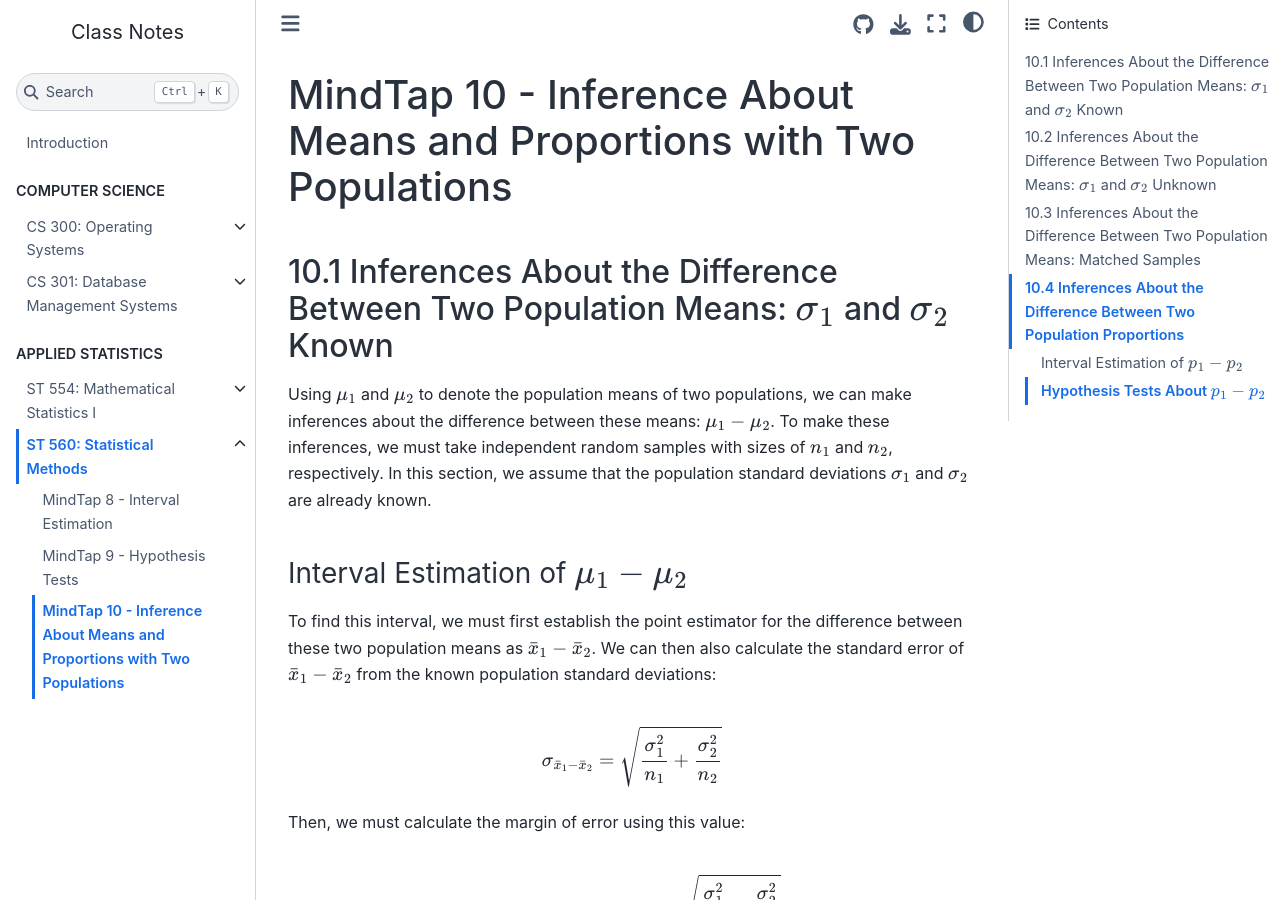
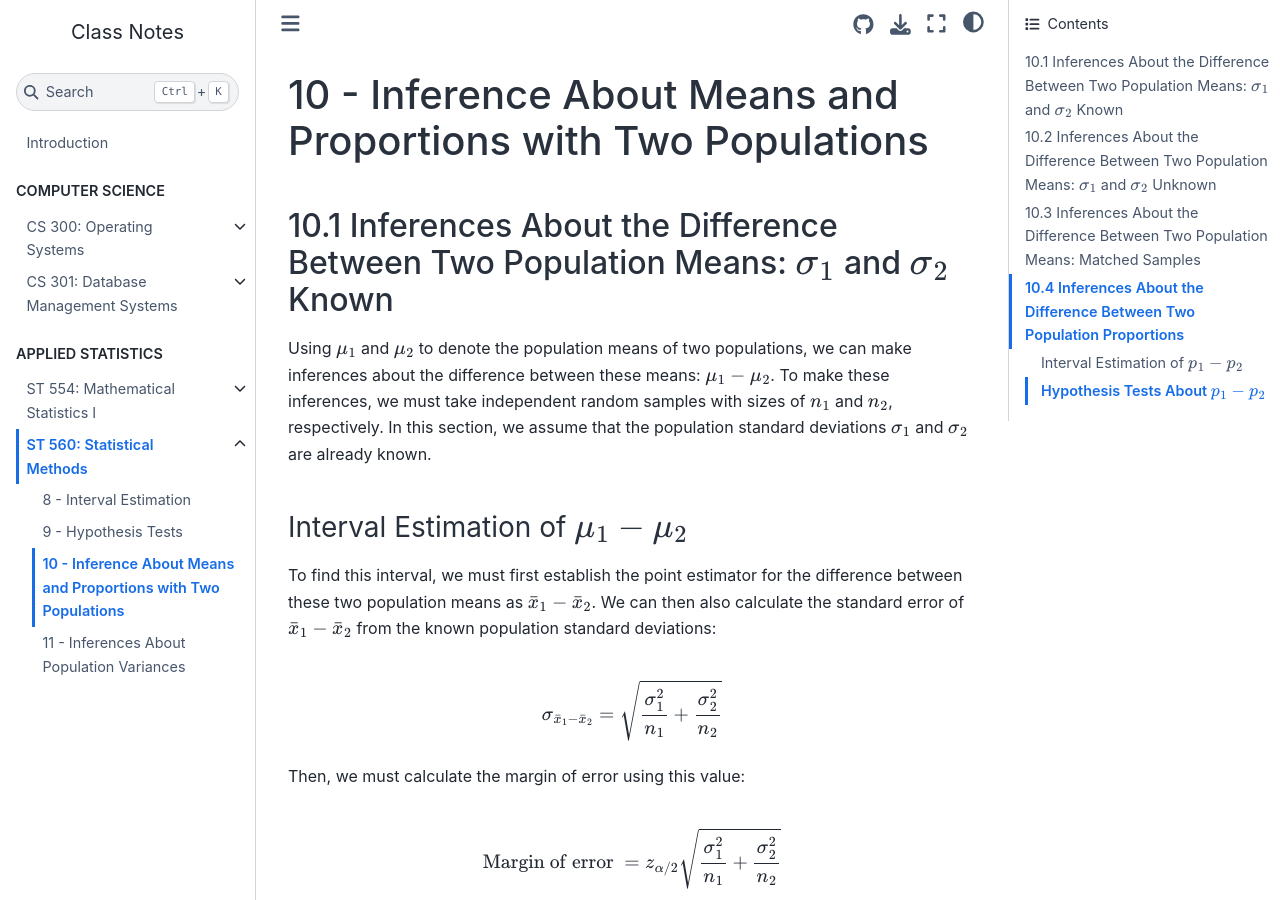
Before and after one commit to MoenMi/notes, a Jupyter Book: the page built from classes/st560/mindtap-10.md, in a window 1280 px wide and 900 px high. Built offline with Jupyter Book 1.0.4 settings and Sphinx 7.4.7 and the Sphinx Book theme 1.1.4, drawn with Linux system fonts in a browser that asks for light colours; pages that are not in the unit, such as notebooks, are missing from menus; some of the changed text lies outside the part shown.

Commit message:
Add new file mindtap-11.md

```diff
--- a/_toc.yml
+++ b/_toc.yml
@@ -45,5 +45,6 @@ parts:
        - file: classes/st560/mindtap-8
        - file: classes/st560/mindtap-9
        - file: classes/st560/mindtap-10
+       - file: classes/st560/mindtap-11
        - file: classes/st560/mindtap-13
        - file: classes/st560/mindtap-14
--- a/classes/st560/mindtap-10.md
+++ b/classes/st560/mindtap-10.md
@@ -1,4 +1,4 @@
-# MindTap 10 - Inference About Means and Proportions with Two Populations
+# 10 - Inference About Means and Proportions with Two Populations
 
 ## 10.1 Inferences About the Difference Between Two Population Means: $\sigma_1$ and $\sigma_2$ Known
 
--- a/classes/st560/mindtap-8.md
+++ b/classes/st560/mindtap-8.md
@@ -1,4 +1,4 @@
-# MindTap 8 - Interval Estimation
+# 8 - Interval Estimation
 
 A **point estimator** is a sample statistic used to estimate a population parameter. For examples, the sample mean $\bar{x}$ is a point estimator for the population mean $\mu$ and the sample proportion $\bar{p}$ is a point estimator of the population proportion $p$.
 
--- a/classes/st560/mindtap-9.md
+++ b/classes/st560/mindtap-9.md
@@ -1,4 +1,4 @@
-# MindTap 9 - Hypothesis Tests
+# 9 - Hypothesis Tests
 
 In hypothesis testing, we make an assumption about a population parameter. This assumption is called the **null hypothesis ($H_0$)**. In turn, we define the opposite of the null hypothesis as the **alternative hypothesis ($H_a$)**.
 
```
Also changed, not shown: classes/st560/mindtap-11.md (added, +13 -0 lines), 2 other files.
